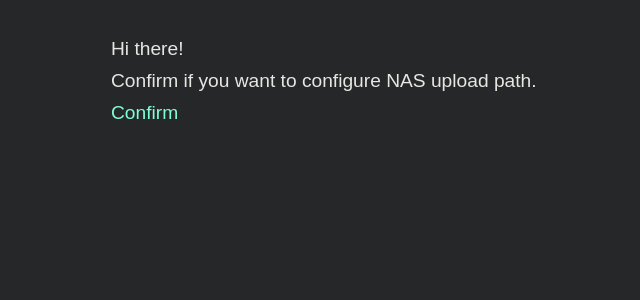
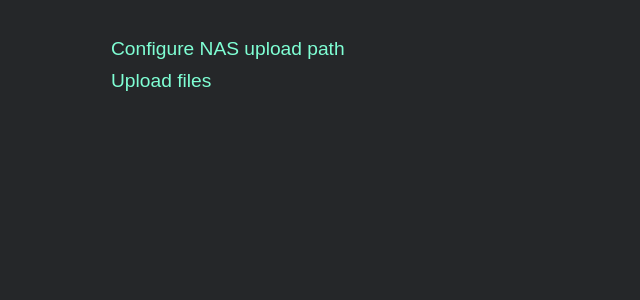
Before and after one commit to ISPlatonov/NAS_uploader, a Flask app: page / in a window 1280 px wide. Shown: the top 300 px of the page, without its empty margins (177-817 px from the left). Run offline with Flask 2, Linux system fonts and the light colour scheme; parts of the project's set-up code (start-up, migrations or seed data) failed here and were passed over.

Commit message:
added uploading (min sync working booba)

```diff
--- a/app/config.json
+++ b/app/config.json
@@ -1 +1 @@
-{"username": "", "password": "", "ip": "", "port": 445, "share_name": "", "path": ""}
+{"username": "", "password": "", "ip": "", "port": 445, "share_name": "", "path": "", "source_path": "video"}
--- a/app/nas.py
+++ b/app/nas.py
@@ -29,10 +29,7 @@ def all_file_names_in_dir(samba, service_name, dir_name, is_directory=False, tim
     f_names = list()
     for e in samba.listPath(service_name, dir_name, timeout):
         if e.filename[0] != '.':
-            if is_directory:
-                if e.isDirectory:
-                    f_names.append(e.filename)
-            else:
+            if e.isDirectory == is_directory:
                 f_names.append(e.filename)
     return f_names
 
--- a/app/routes.py
+++ b/app/routes.py
@@ -19,28 +19,6 @@ share_name = config['share_name']
 rel_path = config['path'].split('/')
 
 
-'''
-file_path = dst_name + '/' + 'Проектный семинар 10-03-2022.mkv'
-timestamp = get_last_updatetime(samba, share_name, file_path)
-print(datetime.datetime.fromtimestamp(timestamp))
-
-
-smb_dir = dst_name + '/' + 'Презентация лаборатории сетевых видеотехнологий'
-f_names =['лаба итог.prproj', 'Лаба.prproj']
-local_dir = ''
-download(samba, f_names, share_name, smb_dir, local_dir)
-
-path = smb_dir + '/' + 'aboba'
-createDir(samba, share_name, path)
-
-local_dir = '.vscode'
-f_names = ['settings.json']
-upload(samba, share_name, path, local_dir, f_names)
-
-samba.close()
-'''
-
-
 @app.route('/', methods=['GET'])
 def hello_world():
     try:
@@ -50,15 +28,23 @@ def hello_world():
         return "<h1>Error 404</h1><p>{}</p>".format(error)
 
 
-@app.route('/configure_path', methods=['GET', 'POST'])
-def configure_path():
-    '''
+@app.route('/upload_files', methods=['GET'])
+def upload_files():
     try:
-        return render_template('configure_path.html')
+        #files = all_file_names_in_dir(samba, config['share_name'], config['path'])
+        #print('files: {}'.format(files))
+        local_files = set(os.listdir('video'))
+        remote_files = set(all_file_names_in_dir(samba, config['share_name'], config['path']))
+        files = list(local_files.difference(remote_files))
+        upload(samba, config['share_name'], config['path'], config['source_path'], files) # needs to be async!
+        return "<h1>Uploaded!</h1><p>{}</p>".format(files)
     except Exception as error:
         print(repr(error))
         return "<h1>Error 404</h1><p>{}</p>".format(error)
-    '''
+
+
+@app.route('/configure_path', methods=['GET', 'POST'])
+def configure_path():
     global rel_path
     dirs = all_file_names_in_dir(samba, share_name, '/'.join(rel_path), is_directory=True)
 
--- a/app/templates/configure_path.html
+++ b/app/templates/configure_path.html
@@ -9,6 +9,7 @@
 </head>
 <body>
     <main>
+        <h><a href="/">To the main page</a></h>
         <form action="/configure_path" method="post">
             <p>Share name: <monospace>{{share_name}}</monospace></p>
             <pl>Path: <monospace>{{dst_name}}</monospace></pl>
--- a/app/templates/index.html
+++ b/app/templates/index.html
@@ -9,13 +9,8 @@
 </head>
 <body>
     <main>
-        <p>
-            Hi there!
-        </p>
-        <p>
-            Confirm if you want to configure NAS upload path.
-        </p>
-        <a href="configure_path">Confirm</a>
+        <p><a href="configure_path">Configure NAS upload path</a></p>
+        <p><a href="upload_files">Upload files</a></p>
     </main>
 </body>
 </html>
```
